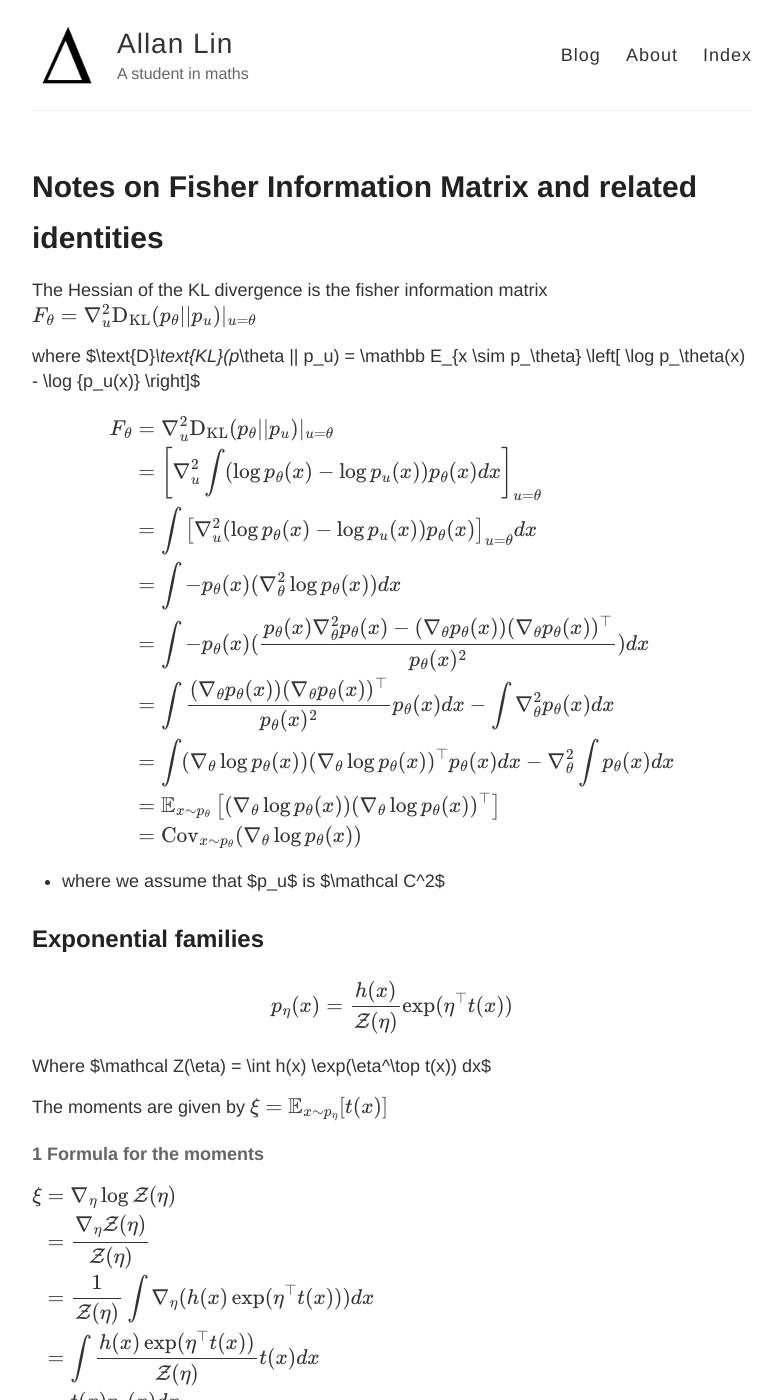
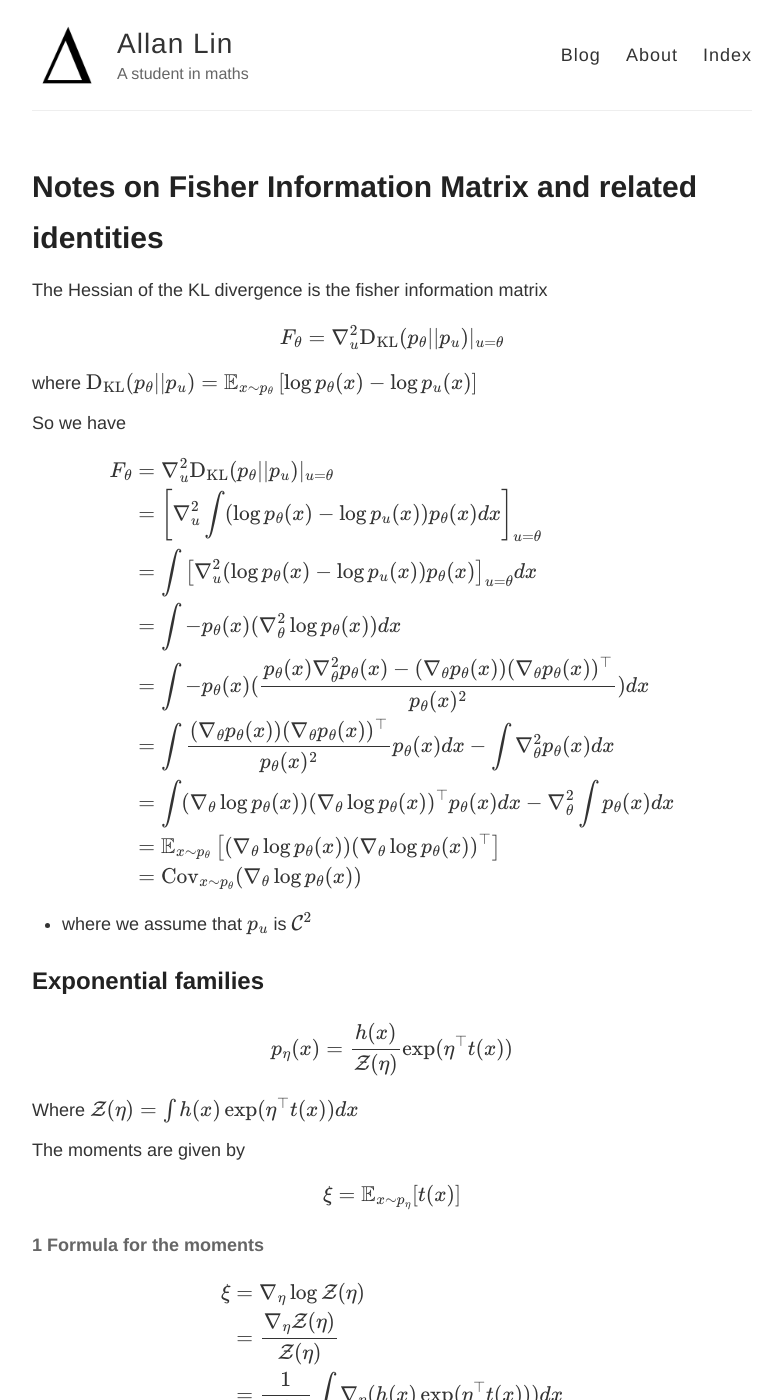
Before and after one commit to Aalanli/Aalanli.github.io, a Jekyll site: the page built from _posts/2024-6-24-Fisher-Information.md, in a window 1280 px wide and 1400 px high. Shown: the whole window, without its empty margins (248-1030 px from the left). Built offline with Jekyll 4.4.1, drawn with Linux system fonts in a browser that asks for light colours; formulas are drawn with MathJax 3; some of the changed text lies outside the part shown.

Commit message:
fix formatting

```diff
--- a/_posts/2024-6-24-Fisher-Information.md
+++ b/_posts/2024-6-24-Fisher-Information.md
@@ -4,26 +4,30 @@ title: Notes on Fisher Information Matrix and related identities
 ---
 
 The Hessian of the KL divergence is the fisher information matrix
+
 $$F_\theta = \nabla^2_u \text{D}_\text{KL}(p_\theta || p_u)|_{u=\theta} $$
 
 where
-$\text{D}_\text{KL}(p_\theta || p_u) = \mathbb E_{x \sim p_\theta} \left[ \log p_\theta(x) - \log {p_u(x)} \right]$
+$$\text{D}_\text{KL}(p_\theta || p_u) = \mathbb E_{x \sim p_\theta} \left[ \log p_\theta(x) - \log {p_u(x)} \right]$$
 
+So we have
 
 $$\begin{align} F_\theta &= \nabla^2_u \text{D}_\text{KL}(p_\theta || p_u)|_{u=\theta} \\ &= \left[ \nabla_u^2 \int (\log p_\theta(x) - \log p_u(x))p_\theta(x) dx \right]_{u=\theta} \\ &= \int \left[ \nabla_u^2(\log p_\theta(x) - \log p_u(x))p_\theta(x) \right]_{u=\theta}dx \\ &= \int - p_\theta(x)(\nabla_\theta^2 \log p_\theta(x)) dx \\ &= \int -p_\theta(x)(\frac{p_\theta(x)\nabla^2_\theta p_\theta(x) - (\nabla_\theta p_\theta(x))(\nabla_\theta p_\theta(x))^\top}{p_\theta(x)^2}) dx \\ &= \int \frac{(\nabla_\theta p_\theta(x))(\nabla_\theta p_\theta(x))^\top}{p_\theta(x)^2} p_\theta(x) dx - \int \nabla^2_\theta p_\theta(x) dx \\ &= \int (\nabla_\theta \log p_\theta(x))(\nabla_\theta \log p_\theta(x))^\top p_\theta(x) dx - \nabla^2_\theta \int p_\theta(x)dx \\ &= \mathbb E_{x \sim p_\theta} \left[ (\nabla_\theta \log p_\theta(x))(\nabla_\theta \log p_\theta(x))^\top\right] \\ &= \text{Cov}_{x\sim p_\theta} (\nabla_\theta \log p_\theta(x)) \end{align}$$
 
-- where we assume that $p_u$ is $\mathcal C^2$
+- where we assume that $$p_u$$ is $$\mathcal C^2$$
 
 ## Exponential families
 
 $$p_\eta(x) = \frac{h(x)}{\mathcal Z(\eta)} \exp(\eta^\top t(x))$$
 
-Where $\mathcal Z(\eta) = \int h(x) \exp(\eta^\top t(x)) dx$
+Where $$\mathcal Z(\eta) = \int h(x) \exp(\eta^\top t(x)) dx$$
 
 The moments are given by
+
 $$\xi = \mathbb E_{x \sim p_\eta} [t(x)]$$
 
 #### 1 Formula for the moments
+
 $$\begin{align} \xi &= \nabla_\eta \log \mathcal Z(\eta) \\ &= \frac{\nabla_\eta \mathcal Z(\eta)}{\mathcal Z(\eta)} \\ &= \frac{1}{\mathcal Z(\eta)} \int \nabla_\eta(h(x) \exp(\eta^\top t(x)))dx \\ &=  \int \frac{h(x) \exp(\eta^\top t(x))}{\mathcal Z(\eta)} t(x) dx \\ &= t(x) p_\eta(x) dx \\ &= \mathbb E_{x \sim p_\eta}[t(x)] \end{align}$$
 
 #### 2 Log-likelihood
@@ -36,7 +40,8 @@ $$\begin{align} \nabla_\eta l(\eta) &= \hat \xi - \xi \\ \hat \xi &= \frac{1}{n}
 
 #### 3 Fisher information matrix
 
-Since $\nabla_\eta \log p_\eta(x) = t(x) - \xi$, we have
+Since $$\nabla_\eta \log p_\eta(x) = t(x) - \xi$$, we have
+
 $$F_\eta = \text{Cov}_{x\sim p_\eta}(t(x))$$
 
 #### 4 KL divergence
```
